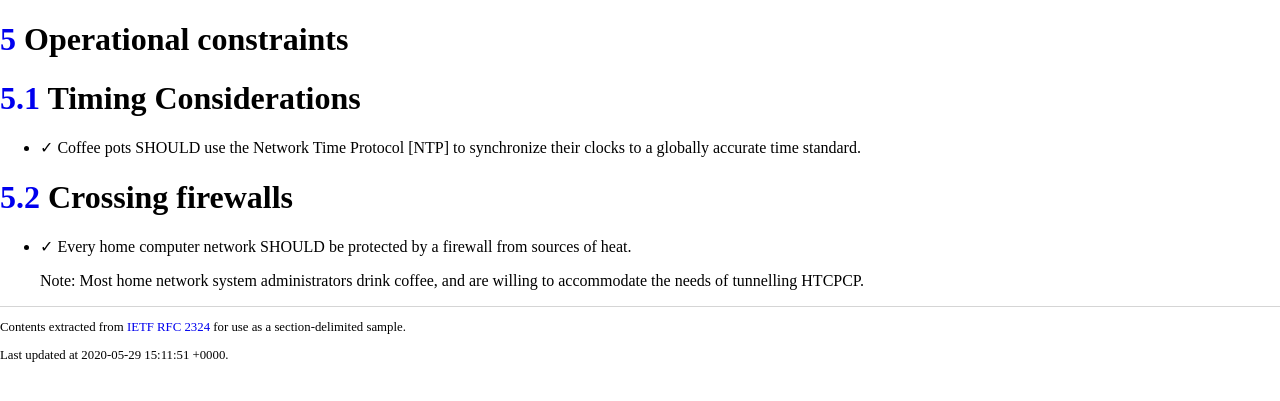
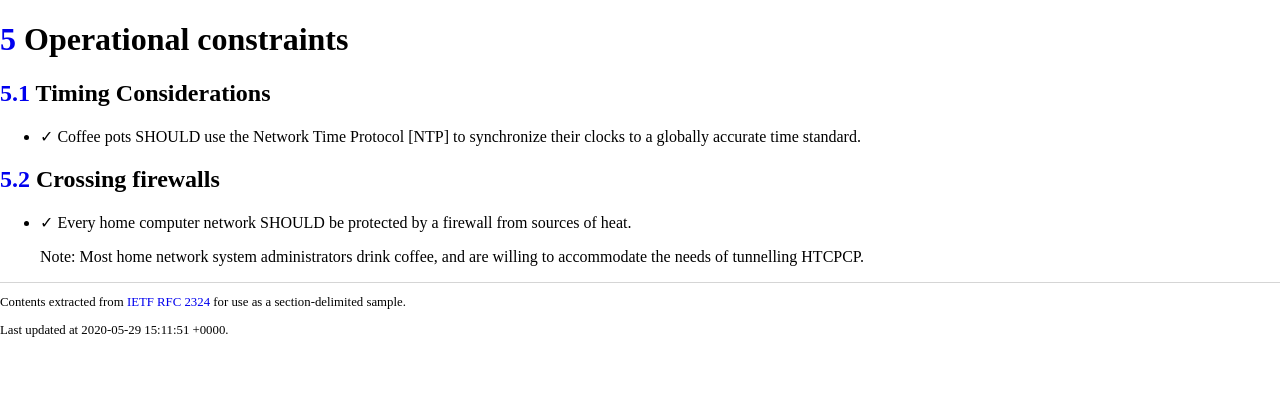
Before and after one commit to bartonjs/PagesExploration, a Jekyll site: the page built from docs/section05.html, in a window 1280 px wide. Shown: the top 401 px of the page. Built offline with Jekyll 4.4.1, drawn with Linux system fonts in a browser that asks for light colours.

Commit message:
Update section_part.html

```diff
--- a/docs/_includes/section_part.html
+++ b/docs/_includes/section_part.html
@@ -34,7 +34,7 @@
 {% endif %}
 
 {% for subsection in include.section.sections %}
-  {% assign ht = include.headertype + 1 %}
+  {% assign ht = include.headertype | plus: 1 %}
   {% include section_part.html section=subsection headertype=ht %}
 {% endfor %}
 
```
